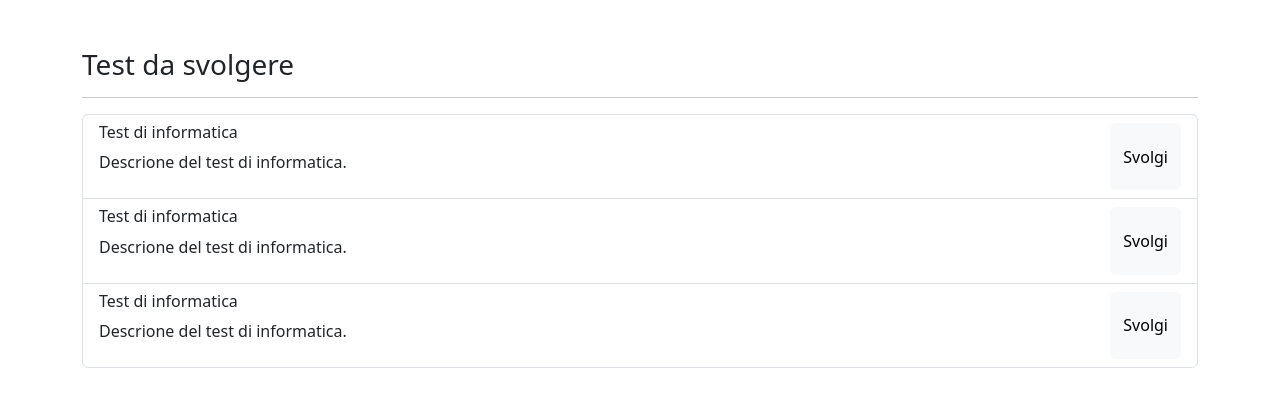
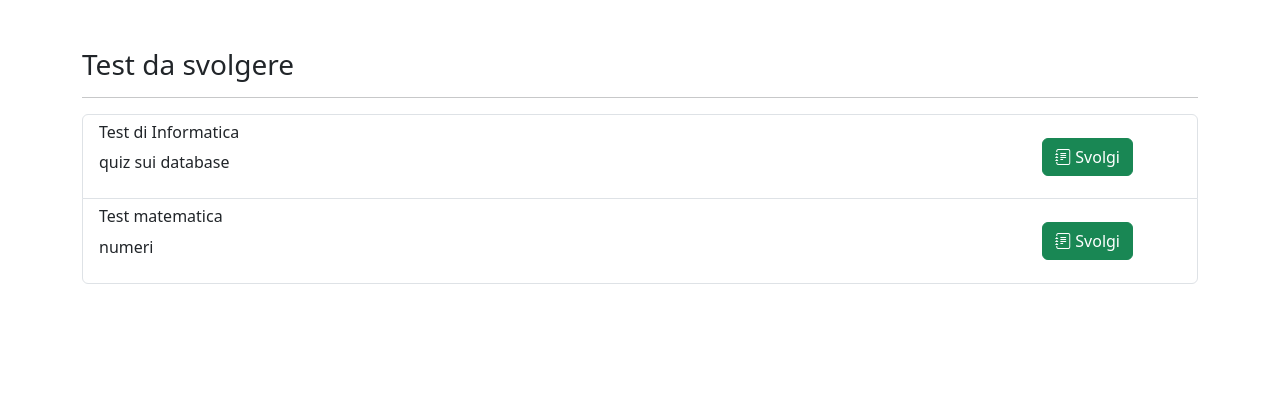
Before and after one commit to AlamRoman/programmma_quiz, a PHP site: page /studenti.php in a window 1280 px wide. Shown: the part 58-465 px from the top of the page. Run offline with PHP 8.4, Linux system fonts and the light colour scheme; a user stored in the database is signed in; data comes from the database, SQL or seed files in the repository.

Commit message:
show test from db to students

```diff
--- a/docenti.php
+++ b/docenti.php
@@ -66,7 +66,7 @@
 
     <div class="container mt-5">
         <div class="d-flex justify-content-between">
-            <h3 class="my-3">Test creati</h3>
+            <h3 class="my-3">Lista Test</h3>
             <a href="creaTest.php" class="my-auto">
                 <button class="btn btn-success my-auto"><i class="bi bi-plus-lg"></i></button>
             </a>
--- a/studenti.php
+++ b/studenti.php
@@ -8,6 +8,9 @@
     if (!isset($_SESSION["is_logged_in"]) || $_SESSION["is_logged_in"] == false) {
         go_to("login_page.php");
     }
+
+    $sql = "SELECT id, titolo, descrizione FROM test";
+    $result = $conn->query($sql);
 
 ?>
 
@@ -20,6 +23,7 @@
 
     <link rel="stylesheet" href="https://cdn.jsdelivr.net/npm/bootstrap@4.3.1/dist/css/bootstrap.min.css" integrity="sha384-ggOyR0iXCbMQv3Xipma34MD+dH/1fQ784/j6cY/iJTQUOhcWr7x9JvoRxT2MZw1T" crossorigin="anonymous">
     <link href="https://cdn.jsdelivr.net/npm/bootstrap@5.3.0-alpha1/dist/css/bootstrap.min.css" rel="stylesheet">
+    <link href="https://cdn.jsdelivr.net/npm/bootstrap-icons/font/bootstrap-icons.css" rel="stylesheet">
 
 </head>
 <body>
@@ -42,27 +46,21 @@
         <hr>
         <div>
             <ul class="list-group">
-                <li class="list-group-item list-group-item-action d-flex justify-content-between border">
-                    <div>
-                        <h6>Test di informatica</h6>
-                        <p>Descrione del test di informatica.</p>
-                    </div>
-                    <button class="btn btn-light">Svolgi</button>
-                </li>
-                <li class="list-group-item list-group-item-action d-flex justify-content-between border">
-                    <div>
-                        <h6>Test di informatica</h6>
-                        <p>Descrione del test di informatica.</p>
-                    </div>
-                    <button class="btn btn-light">Svolgi</button>
-                </li>
-                <li class="list-group-item list-group-item-action d-flex justify-content-between border">
-                    <div>
-                        <h6>Test di informatica</h6>
-                        <p>Descrione del test di informatica.</p>
-                    </div>
-                    <button class="btn btn-light">Svolgi</button>
-                </li>
+                <?php
+                    if ($result->num_rows > 0) {
+                        while ($row = $result->fetch_assoc()) {
+                            echo '<li class="list-group-item list-group-item-action d-flex justify-content-between border">';
+                            echo '<div>';
+                            echo '<h6>' . htmlspecialchars($row['titolo']) . '</h6>';
+                            echo '<p>' . htmlspecialchars($row['descrizione']) . '</p>';
+                            echo '</div>';
+                            echo '<div class="my-auto d-flex gap-5"><button class="btn btn-success"><i class="bi bi-journal-text"></i> Svolgi</button><div>';
+                            echo '</li>';
+                        }
+                    } else {
+                        echo '<li class="list-group-item">Nessun test trovato</li>';
+                    }
+                ?>
             </ul>
         </div>
     </div>
```
